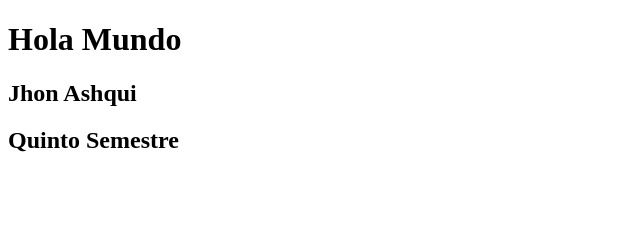
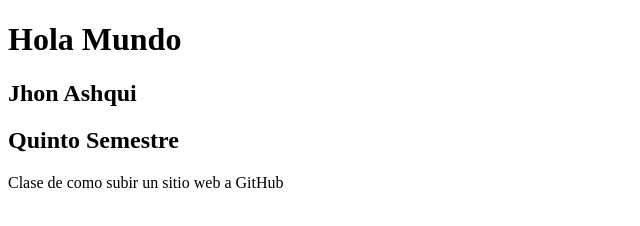
Before and after one commit to JhonAshqui/jhonashqui.github.io, a plain HTML site: page index.html in a window 1280 px wide. Shown: the whole page, without its empty margins (0-640 px from the left). Drawn offline with Linux system fonts and the light colour scheme.

Commit message:
Agregar index

```diff
--- a/index.html
+++ b/index.html
@@ -9,6 +9,7 @@
     <h1>Hola Mundo</h1>
     <h2>Jhon Ashqui</h2>
     <h2>Quinto Semestre</h2>
+    <p>Clase de como subir un sitio web a GitHub</p>
 
 </body>
 </html>
```
